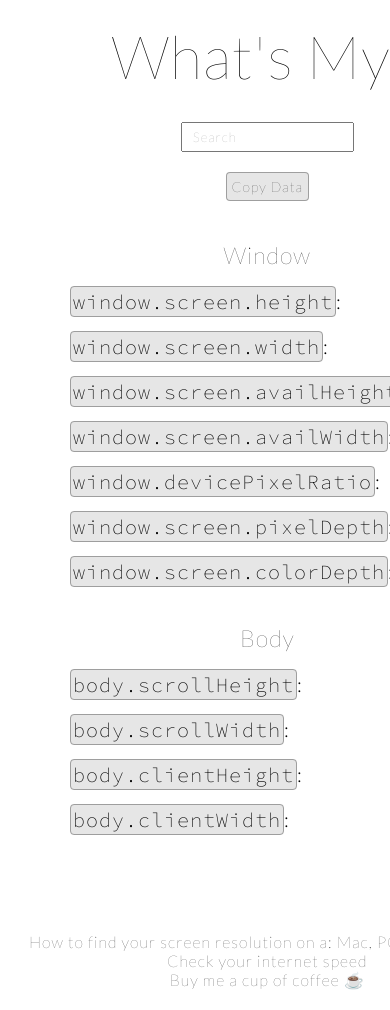
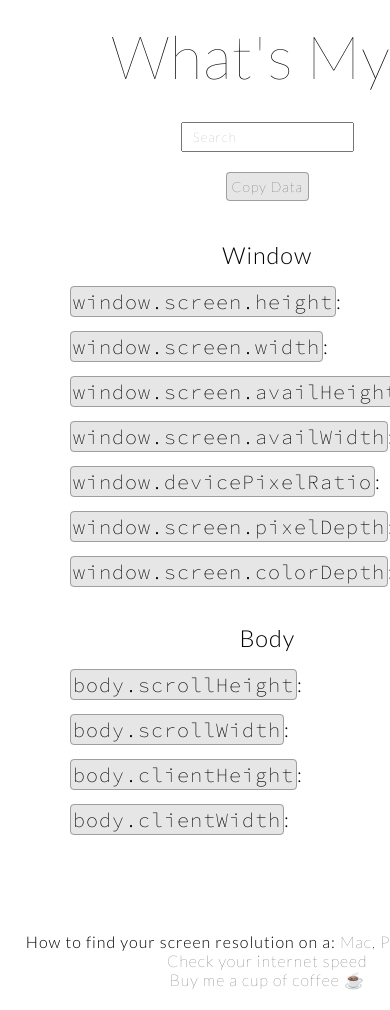
Before and after one commit to KeithBillings/whats-my, a Next.js app: page / in a window 390 px wide. Shown: the top 1010 px of the page. Built offline with nearby package versions, Linux system fonts and the light colour scheme.

Commit message:
bolden up font on mobile

```diff
--- a/styles/components/_external-links.scss
+++ b/styles/components/_external-links.scss
@@ -19,6 +19,12 @@
 		}
 	}
 
+	p {
+		@include mobile() {
+			font-weight: 300;
+		}
+	}
+
 	.donate {
 		:hover {
 			.coffee-mug {
--- a/styles/components/_window-info.scss
+++ b/styles/components/_window-info.scss
@@ -7,6 +7,12 @@
 		gap: 2rem;
 
 		margin-top: 4rem;
+	}
+
+	h3 {
+		@include mobile() {
+			font-weight: 300;
+		}
 	}
 
 	p {
```
